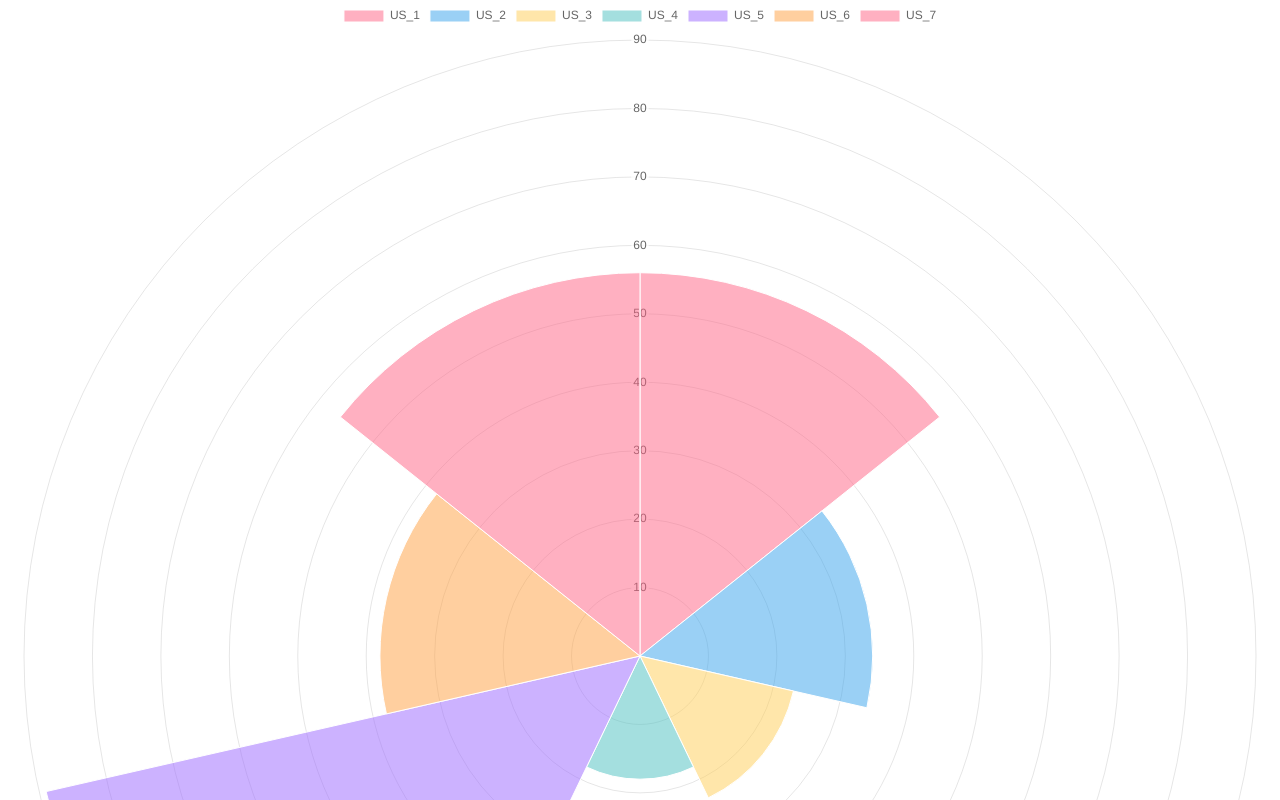
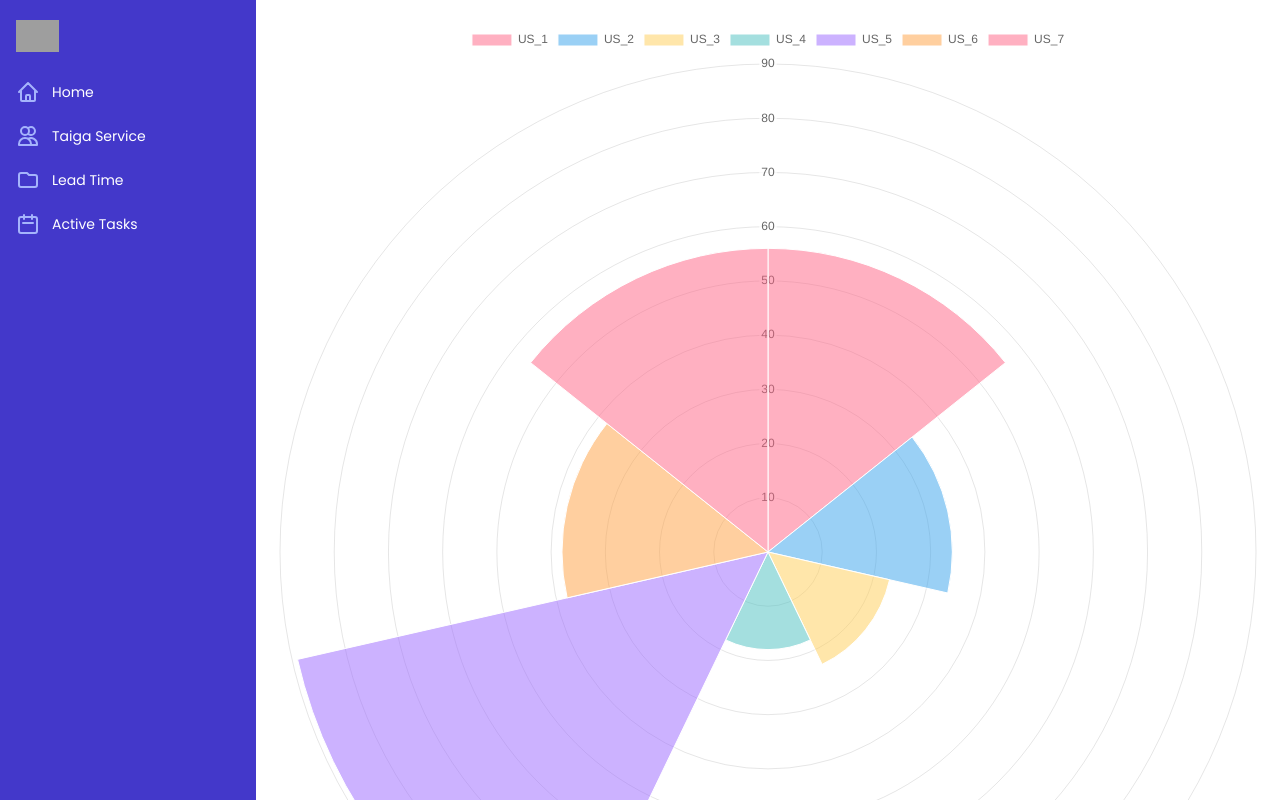
Before and after one commit to SER-516-Project-BullPen-Group-B/Team5_front_end, a React (Create React App) app: page /PolarChart in a window 1280 px wide. Shown: the top 800 px of the page. Built offline with nearby package versions, Linux system fonts and the light colour scheme; grey boxes are pictures that could not be loaded.

Commit message:
[High-priority] Major update to interface

```diff
--- a/public/index.html
+++ b/public/index.html
@@ -7,7 +7,7 @@
     <meta name="theme-color" content="#000000" />
     <meta
       name="description"
-      content="Web site created using create-react-app"
+      content="Used to visualize metrics from Taiga projects"
     />
     <link rel="apple-touch-icon" href="%PUBLIC_URL%/logo192.png" />
     <!--
@@ -19,12 +19,11 @@
       Notice the use of %PUBLIC_URL% in the tags above.
       It will be replaced with the URL of the `public` folder during the build.
       Only files inside the `public` folder can be referenced from the HTML.
-
       Unlike "/favicon.ico" or "favicon.ico", "%PUBLIC_URL%/favicon.ico" will
       work correctly both with client-side routing and a non-root public URL.
       Learn how to configure a non-root public URL by running `npm run build`.
     -->
-    <title>React App</title>
+    <title>Taiga Viz</title>
     <link rel="preconnect" href="https://fonts.googleapis.com">
     <link rel="preconnect" href="https://fonts.gstatic.com" crossorigin>
     <link href="https://fonts.googleapis.com/css2?family=Poppins:ital,wght@0,300;0,400;0,600;0,700;0,800;1,300;1,400;1,600;1,700;1,800&display=swap" rel="stylesheet">
@@ -35,10 +34,8 @@
     <!--
       This HTML file is a template.
       If you open it directly in the browser, you will see an empty page.
-
       You can add webfonts, meta tags, or analytics to this file.
       The build step will place the bundled scripts into the <body> tag.
-
       To begin the development, run `npm start` or `yarn start`.
       To create a production bundle, use `npm run build` or `yarn build`.
     -->
--- /dev/null
+++ b/src/components/Nav.tsx
@@ -0,0 +1,182 @@
+import { Fragment, useState } from "react";
+import { Dialog, Transition } from "@headlessui/react";
+import {
+  CalendarIcon,
+  FolderIcon,
+  HomeIcon,
+  MenuIcon,
+  UsersIcon,
+  XIcon,
+} from "@heroicons/react/outline";
+import PropTypes from "prop-types";
+
+const navigation = [
+  { name: "Home", href: "/", icon: HomeIcon, current: true },
+  {
+    name: "Taiga Service",
+    href: "/taiga-service",
+    icon: UsersIcon,
+    current: false,
+  },
+  { name: "Lead Time", href: "/lead-time", icon: FolderIcon, current: false },
+  {
+    name: "Active Tasks",
+    href: "/tasks-per-day",
+    icon: CalendarIcon,
+    current: false,
+  },
+];
+
+function classNames(...classes) {
+  return classes.filter(Boolean).join(" ");
+}
+
+interface NavProps {
+  render: React.ReactNode;
+}
+
+const Nav: React.FC<NavProps> = ({ render }) => {
+  const [sidebarOpen, setSidebarOpen] = useState(false);
+
+  return (
+    <>
+      <div>
+        <Transition.Root show={sidebarOpen} as={Fragment}>
+          <Dialog
+            as="div"
+            className="fixed inset-0 flex z-40 md:hidden"
+            onClose={setSidebarOpen}
+          >
+            <Transition.Child
+              as={Fragment}
+              enter="transition-opacity ease-linear duration-300"
+              enterFrom="opacity-0"
+              enterTo="opacity-100"
+              leave="transition-opacity ease-linear duration-300"
+              leaveFrom="opacity-100"
+              leaveTo="opacity-0"
+            >
+              <Dialog.Overlay className="fixed inset-0 bg-gray-600 bg-opacity-75" />
+            </Transition.Child>
+            <Transition.Child
+              as={Fragment}
+              enter="transition ease-in-out duration-300 transform"
+              enterFrom="-translate-x-full"
+              enterTo="translate-x-0"
+              leave="transition ease-in-out duration-300 transform"
+              leaveFrom="translate-x-0"
+              leaveTo="-translate-x-full"
+            >
+              <div className="relative flex-1 flex flex-col max-w-xs w-full bg-indigo-700">
+                <Transition.Child
+                  as={Fragment}
+                  enter="ease-in-out duration-300"
+                  enterFrom="opacity-0"
+                  enterTo="opacity-100"
+                  leave="ease-in-out duration-300"
+                  leaveFrom="opacity-100"
+                  leaveTo="opacity-0"
+                >
+                  <div className="absolute top-0 right-0 -mr-12 pt-2">
+                    <button
+                      type="button"
+                      className="ml-1 flex items-center justify-center h-10 w-10 rounded-full focus:outline-none focus:ring-2 focus:ring-inset focus:ring-white"
+                      onClick={() => setSidebarOpen(false)}
+                    >
+                      <span className="sr-only">Close sidebar</span>
+                      <XIcon
+                        className="h-6 w-6 text-white"
+                        aria-hidden="true"
+                      />
+                    </button>
+                  </div>
+                </Transition.Child>
+                <div className="flex-1 h-0 pt-5 pb-4 overflow-y-auto">
+                  <div className="flex-shrink-0 flex items-center px-4">
+                    <img
+                      className="h-8 w-auto"
+                      src="https://tailwindui.com/img/logos/workflow-logo-indigo-300-mark-white-text.svg"
+                      alt="Workflow"
+                    />
+                  </div>
+                  <nav className="mt-5 px-2 space-y-1">
+                    {navigation.map((item) => (
+                      <a
+                        key={item.name}
+                        href={item.href}
+                        className={classNames(
+                          "text-white hover:bg-indigo-600 hover:bg-opacity-75",
+                          "group flex items-center px-2 py-2 text-base font-medium rounded-md"
+                        )}
+                      >
+                        <item.icon
+                          className="mr-4 flex-shrink-0 h-6 w-6 text-indigo-300"
+                          aria-hidden="true"
+                        />
+                        {item.name}
+                      </a>
+                    ))}
+                  </nav>
+                </div>
+              </div>
+            </Transition.Child>
+            <div className="flex-shrink-0 w-14" aria-hidden="true"></div>
+          </Dialog>
+        </Transition.Root>
+
+        <div className="hidden md:flex md:w-64 md:flex-col md:fixed md:inset-y-0">
+          <div className="flex-1 flex flex-col min-h-0 bg-indigo-700">
+            <div className="flex-1 flex flex-col pt-5 pb-4 overflow-y-auto">
+              <div className="flex items-center flex-shrink-0 px-4">
+                <img
+                  className="h-8 w-auto"
+                  src="https://tailwindui.com/img/logos/workflow-logo-indigo-300-mark-white-text.svg"
+                  alt="Workflow"
+                />
+              </div>
+              <nav className="mt-5 flex-1 px-2 space-y-1">
+                {navigation.map((item) => (
+                  <a
+                    key={item.name}
+                    href={item.href}
+                    className={classNames(
+                      "text-white hover:bg-indigo-600 hover:bg-opacity-75",
+                      "group flex items-center px-2 py-2 text-sm font-medium rounded-md"
+                    )}
+                  >
+                    <item.icon
+                      className="mr-3 flex-shrink-0 h-6 w-6 text-indigo-300"
+                      aria-hidden="true"
+                    />
+                    {item.name}
+                  </a>
+                ))}
+              </nav>
+            </div>
+          </div>
+        </div>
+        <div className="md:pl-64 flex flex-col flex-1">
+          <div className="sticky top-0 z-10 md:hidden pl-1 pt-1 sm:pl-3 sm:pt-3 bg-gray-100">
+            <button
+              type="button"
+              className="-ml-0.5 -mt-0.5 h-12 w-12 inline-flex items-center justify-center rounded-md text-gray-500 hover:text-gray-900 focus:outline-none focus:ring-2 focus:ring-inset focus:ring-indigo-500"
+              onClick={() => setSidebarOpen(true)}
+            >
+              <span className="sr-only">Open sidebar</span>
+              <MenuIcon className="h-6 w-6" aria-hidden="true" />
+            </button>
+          </div>
+          <main className="flex-1">
+            <div className="py-6">{render}</div>
+          </main>
+        </div>
+      </div>
+    </>
+  );
+};
+
+Nav.propTypes = {
+  render: PropTypes.element.isRequired,
+};
+
+export default Nav;
--- a/src/index.tsx
+++ b/src/index.tsx
@@ -6,6 +6,7 @@ import Service from "./pages/TaigaService";
 import PolarChart from "./pages/PolarChart";
 import App from "./App";
 import LeadTime from "./pages/LeadTime";
+import Nav from "./components/Nav";
 import NoOfTasksPerDay from "./pages/NoOfTasksPerDay";
 import reportWebVitals from "./reportWebVitals";
 
@@ -13,11 +14,14 @@ ReactDOM.render(
   <React.StrictMode>
     <BrowserRouter>
       <Routes>
-        <Route path="/" element={<App />} />
-        <Route path="taiga-service" element={<Service />} />
-        <Route path="lead-time" element={<LeadTime />} />
-        <Route path="tasks-per-day" element={<NoOfTasksPerDay />} />
-        <Route path="PolarChart" element={<PolarChart />} />
+        <Route path="/" element={<Nav render={<App />} />} />
+        <Route path="taiga-service" element={<Nav render={<Service />} />} />
+        <Route path="lead-time" element={<Nav render={<LeadTime />} />} />
+        <Route
+          path="tasks-per-day"
+          element={<Nav render={<NoOfTasksPerDay />} />}
+        />
+        <Route path="PolarChart" element={<Nav render={<PolarChart />} />} />
       </Routes>
     </BrowserRouter>
   </React.StrictMode>,
--- a/src/pages/LeadTime.tsx
+++ b/src/pages/LeadTime.tsx
@@ -1,4 +1,3 @@
-import Nav from "../components/NavBar";
 import BarChart from "./BarChart";
 import DropDown from "../components/DropDown";
 import localForage from "localforage";
@@ -27,7 +26,6 @@ const LeadTime: React.FC = () => {
 
   return (
     <div>
-      <Nav />
       <div className="flex justify-end ...">
         <div className="m-6">
           {" "}
--- a/src/pages/NoOfTasksPerDay.tsx
+++ b/src/pages/NoOfTasksPerDay.tsx
@@ -6,7 +6,6 @@ import {
   PointElement,
   LineElement,
 } from "chart.js";
-import Nav from "../components/NavBar";
 import { Line } from "react-chartjs-2";
 import DropDown from "../components/DropDown";
 
@@ -51,7 +50,6 @@ export const data = {
 export default function NoOfTasksPerDay() {
   return (
     <div>
-      <Nav />
       <div className="flex justify-end ...">
         <div className="m-6">
           {" "}
--- a/src/pages/TaigaService.tsx
+++ b/src/pages/TaigaService.tsx
@@ -1,6 +1,5 @@
 import Calender from "../components/calender";
 import { useState } from "react";
-import Nav from "../components/NavBar";
 import localForage from "localforage";
 import { ToastContainer, toast, Flip } from "react-toastify";
 import "react-toastify/dist/ReactToastify.css";
@@ -53,7 +52,6 @@ const TaigaService: React.FC = () => {
     <>
       <ToastContainer transition={Flip} />
 
-      <Nav />
       <div className="min-h-full">
         <div className="flex-1 flex flex-col justify-center py-12 px-4 sm:px-6 lg:flex-none lg:px-20 xl:px-24">
           <div className="mx-auto w-full max-w-sm lg:w-96">
```
Also changed, not shown: 1 other file (tests, documents, lock files or other folders).
